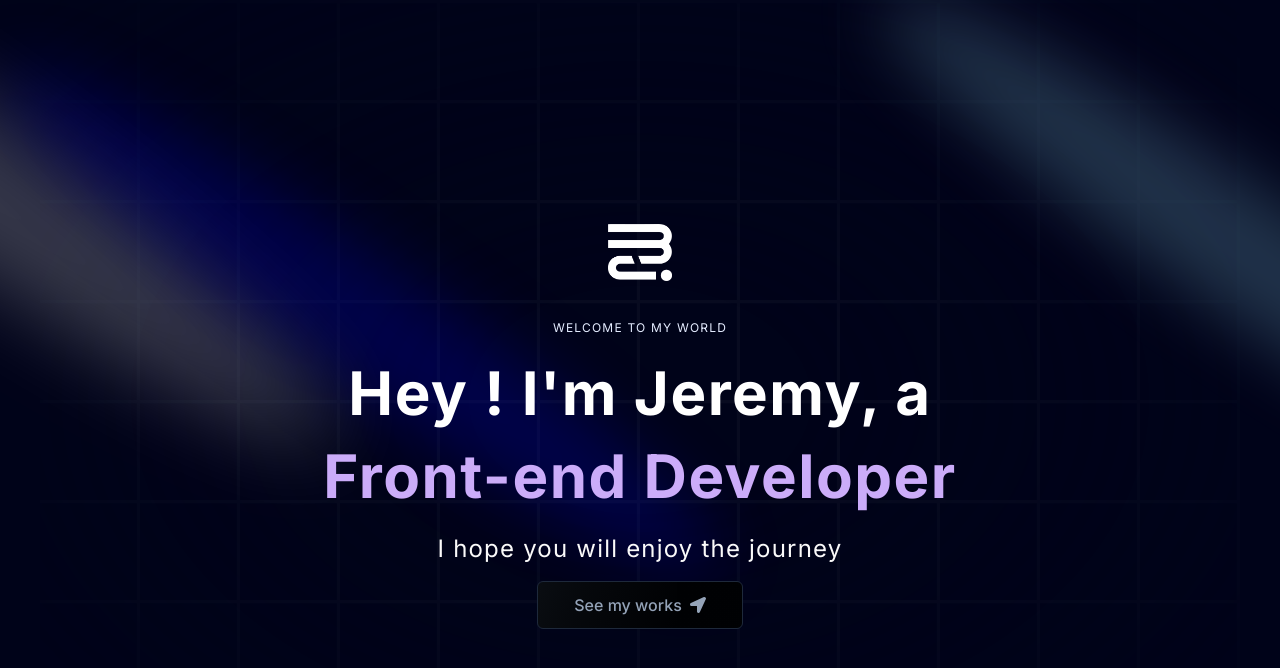
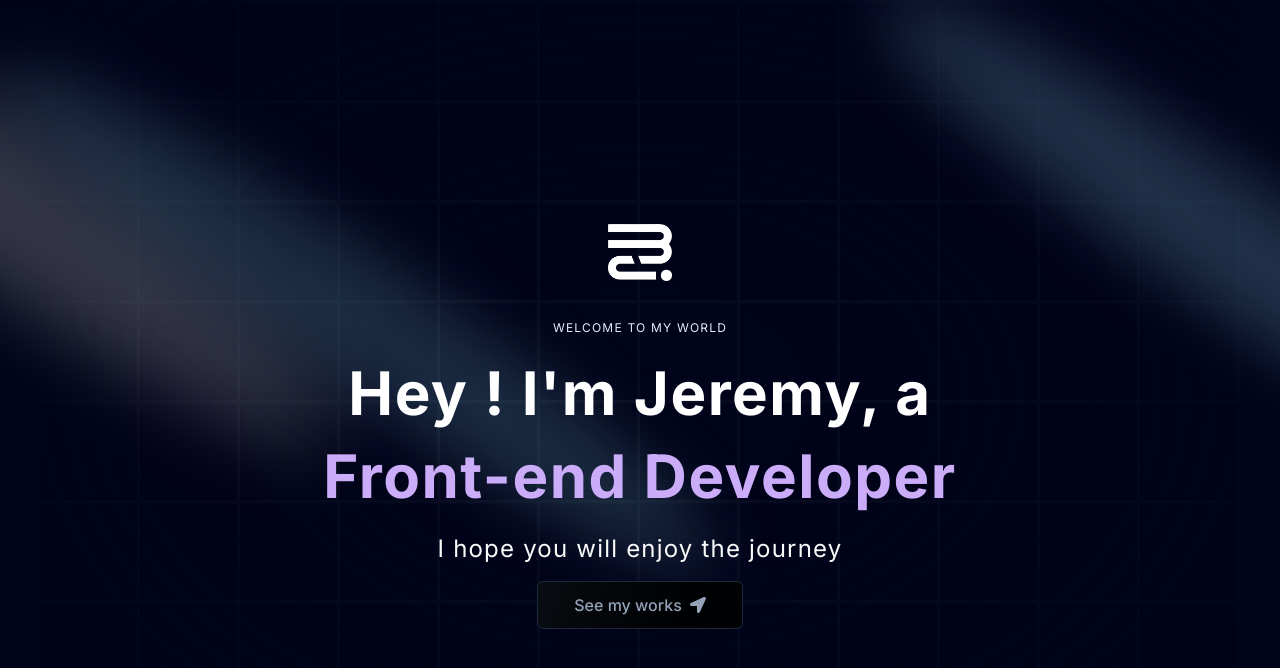
Before and after one commit to VikzG/portoflio-2, a Next.js app: page / in a window 1280 px wide. Shown: the top 668 px of the page. Built offline with nearby package versions, Linux system fonts and the light colour scheme.

Commit message:
add mockup

```diff
--- a/components/Hero.tsx
+++ b/components/Hero.tsx
@@ -92,7 +92,7 @@ const Hero = () => {
         />
         <Spotlight
           className="top-28 left-80 h-[80vh] w-[50vw]"
-          fill="blue"
+          fill="#7FC7D9"
         />
       </div>
       <div className="h-screen w-full dark:bg-black-100 bg-white dark:bg-grid-white/[0.03] bg-grid-black-100/[0.2] flex items-center justify-center absolute top-0 left-0">
--- a/data/index.ts
+++ b/data/index.ts
@@ -13,7 +13,7 @@ export const navItems = [
       className: "lg:col-span-3 md:col-span-6 md:row-span-4 lg:min-h-[60vh] grid-scrolltrigger",
       imgClassName: "w-full h-full",
       titleClassName: "justify-end",
-      img: "/b1.svg",
+      img: "/pc-screen.png",
       spareImg: "",
     },
     {
```
Also changed, not shown: public/confetti.gif (deleted), 1 other file (tests, documents, lock files or other folders).
